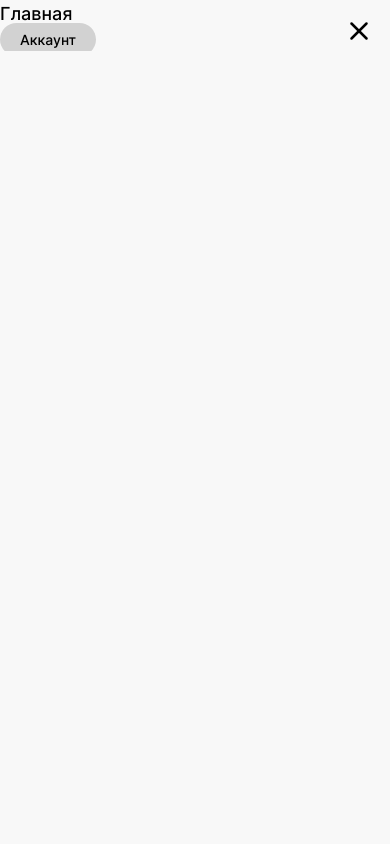
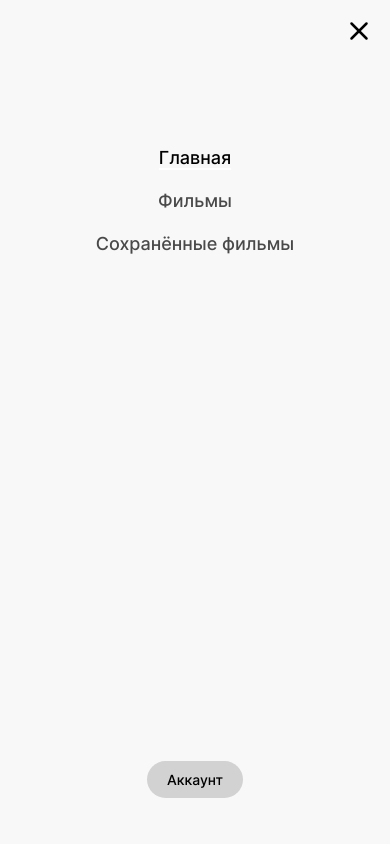
Before and after one commit to Nikolskii/see-movies, a Next.js app: page / in a window 390 px wide. Both pictures are taken after a click on the button 375 px from the left and 16 px from the top of the page. Shown: the top 844 px of the page. Built offline with nearby package versions, Linux system fonts and the light colour scheme; grey boxes are pictures that could not be loaded.

Commit message:
feat: заменить компонент MobileHeaderMenu на MobileMenu для улучшения навигации на мобильных устройствах

```diff
--- a/src/widgets/header/ui/Header.tsx
+++ b/src/widgets/header/ui/Header.tsx
@@ -7,7 +7,7 @@ import { useUser } from '@/entities/user';
 import { AuthButtons } from '@/features/auth';
 import { ProfileLink } from '@/features/profile';
 import { Drawer, Logo, ThemeToggle } from '@/shared/ui';
-import { MobileHeaderMenu } from '@/widgets/header/ui/MobileHeaderMenu';
+import { MobileMenu } from '@/widgets/header/ui/MobileMenu';
 
 export function Header() {
   const { isAuthorized } = useUser();
@@ -36,7 +36,7 @@ export function Header() {
         ) : null}
       </header>
       <Drawer open={isMenuOpen} onClose={() => setIsMenuOpen(false)}>
-        <MobileHeaderMenu />
+        <MobileMenu />
       </Drawer>
     </>
   );
--- a/src/widgets/header/ui/MobileHeaderMenu.tsx
+++ /dev/null
@@ -1,21 +0,0 @@
-import Link from 'next/link';
-
-import { ProfileLink } from '@/features/profile';
-import { routes } from '@/shared/routes';
-
-export function MobileHeaderMenu() {
-  return (
-    <div>
-      <nav>
-        <ul>
-          <li>
-            <Link href={routes.home} className="text-[18px] font-medium">
-              Главная
-            </Link>
-          </li>
-        </ul>
-      </nav>
-      <ProfileLink />
-    </div>
-  );
-}
--- /dev/null
+++ b/src/widgets/header/ui/MobileMenu.tsx
@@ -0,0 +1,49 @@
+'use client';
+
+import clsx from 'clsx';
+import Link from 'next/link';
+import { usePathname } from 'next/navigation';
+
+import { ProfileLink } from '@/features/profile';
+import { routes } from '@/shared/routes';
+
+const LINKS = [
+  { href: routes.home, label: 'Главная' },
+  { href: routes.movies, label: 'Фильмы' },
+  { href: routes.savedMovies, label: 'Сохранённые фильмы' },
+];
+
+// TODO актуализировать стили активного пункта меню
+
+export function MobileMenu() {
+  const pathname = usePathname();
+
+  // TODO упростить?
+  const isActive = (href: string) =>
+    href === routes.home ? pathname === href : pathname.startsWith(href);
+
+  return (
+    <div className="flex min-h-screen flex-col justify-between gap-10 px-2.5 pt-36 pb-[46px] md:pt-40 md:pb-[100px]">
+      <nav>
+        <ul className="flex flex-col gap-4 text-center">
+          {LINKS.map(({ href, label }) => (
+            <li key={href}>
+              <Link
+                href={href}
+                className={clsx(
+                  'text-[18px] font-medium transition-opacity',
+                  isActive(href) ? 'border-b-2 border-white' : 'opacity-70'
+                )}
+              >
+                {label}
+              </Link>
+            </li>
+          ))}
+        </ul>
+      </nav>
+      <div className="flex justify-center">
+        <ProfileLink />
+      </div>
+    </div>
+  );
+}
```
